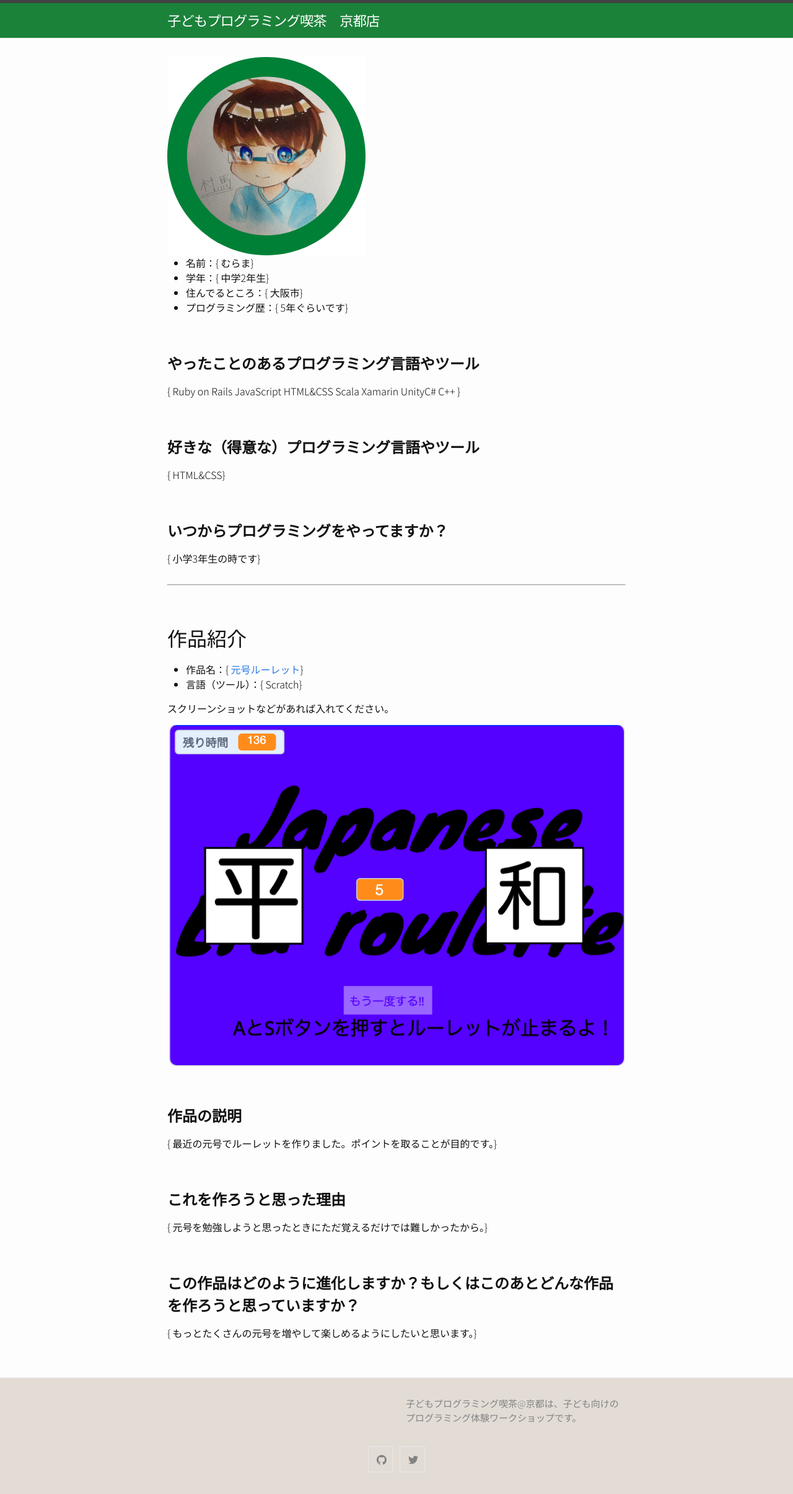
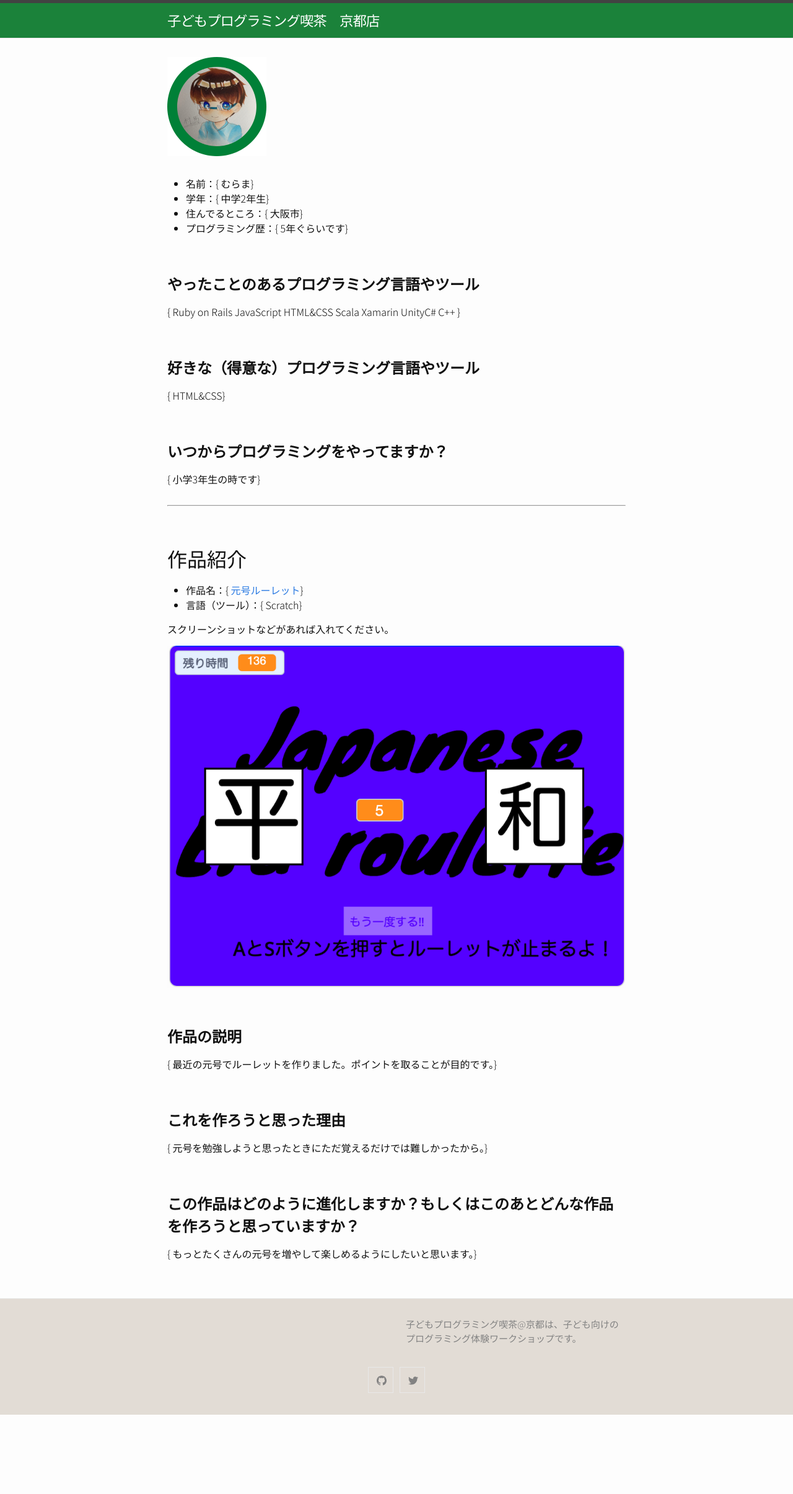
Before and after one commit to pgmsaloon4kids/kyoto, a Jekyll site: the page built from _posts/exhibiition/2021-04-01-murama.md, in a window 1280 px wide. Shown: the whole page at 62% size. Built offline with Jekyll 4.4.1, drawn with Linux system fonts in a browser that asks for light colours; after the commit the page ends 2283 px from its top, so only the background shows below that.

Commit message:
add style class

```diff
--- a/_layouts/exhibition.html
+++ b/_layouts/exhibition.html
@@ -4,7 +4,7 @@ layout: default
 <article id="exhibition">
 
   <div class="post-content">
-    <img src="{{ site.baseurl }}/assets/images/exhibition/icon/{{ page.author }}.png">
+    <img src="{{ site.baseurl }}/assets/images/exhibition/icon/{{ page.author }}.png" class="icon">
     {{ content }}
   </div>
 
```
